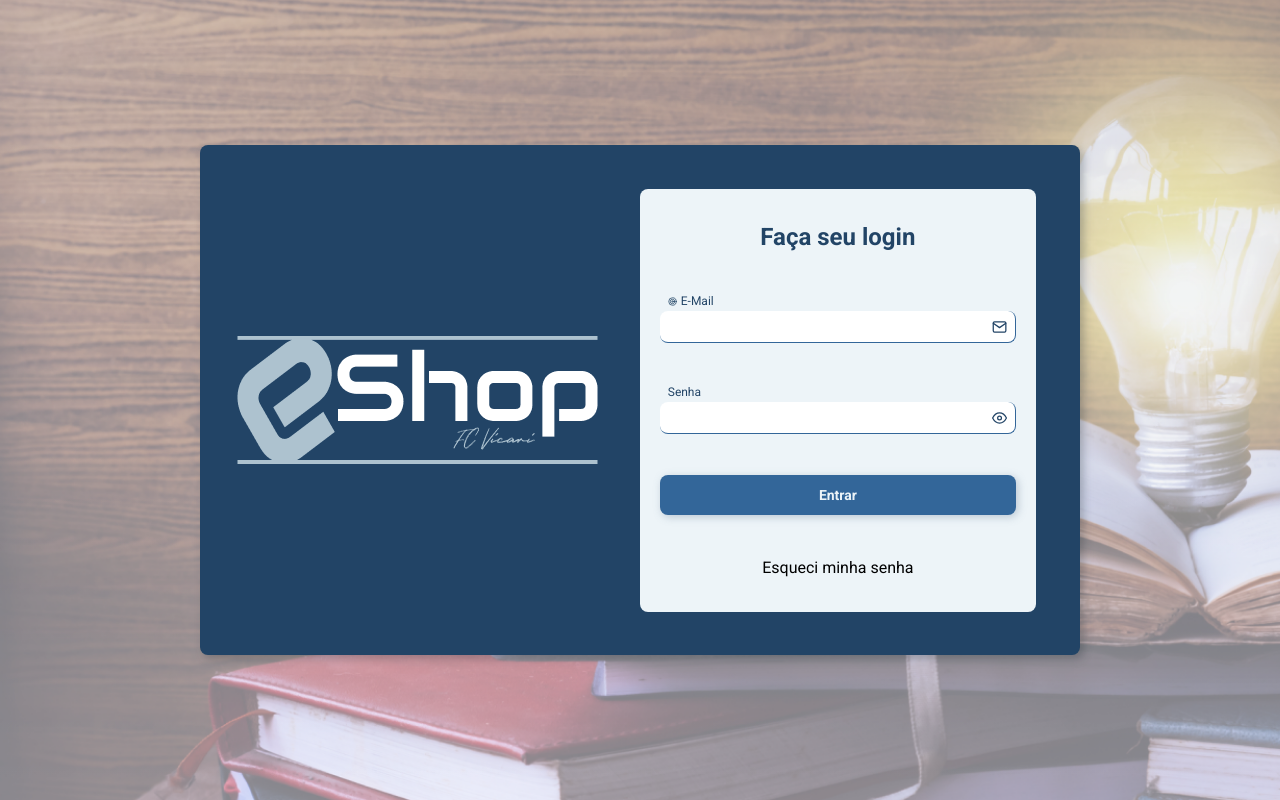
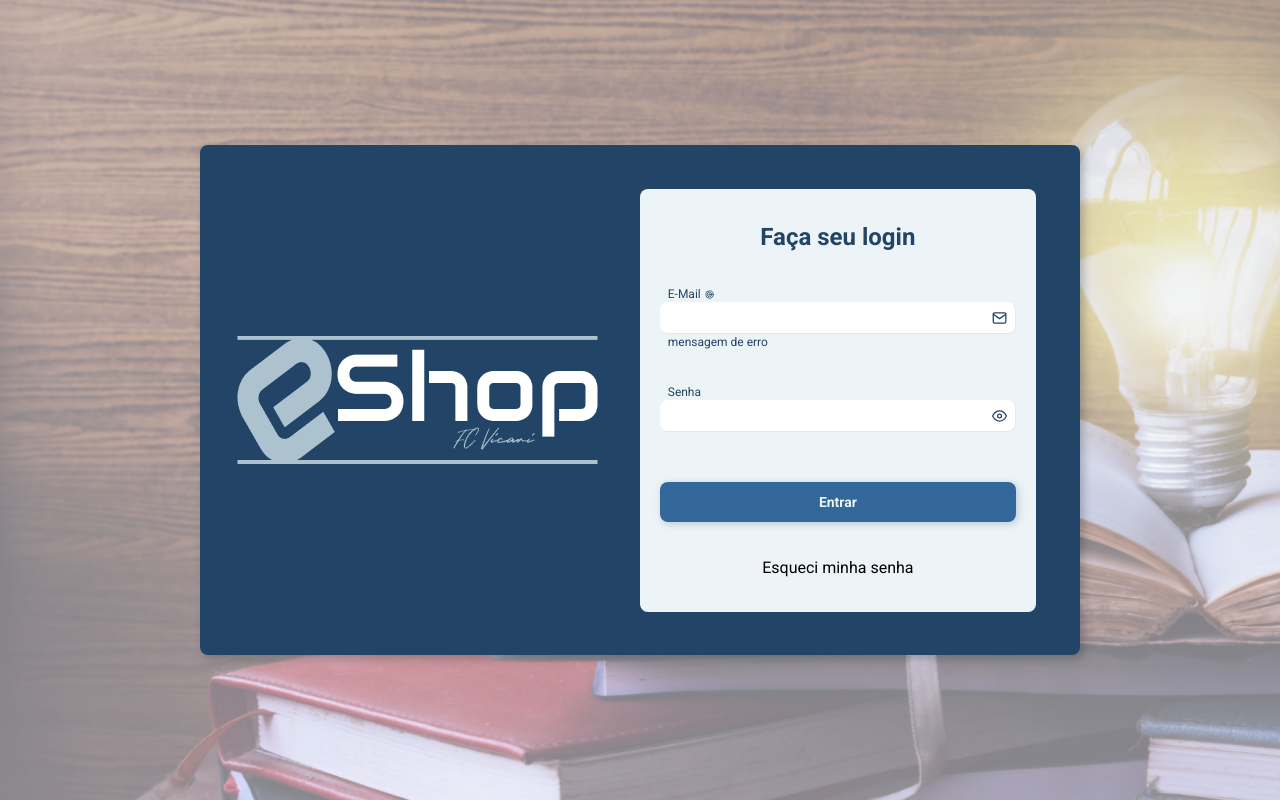
Before and after one commit to fcvicari/eshop-pet, a Next.js app in the folder epetweb/: page /login in a window 1280 px wide. Built offline with nearby package versions, Linux system fonts and the light colour scheme.

Commit message:
Added option to list field errors.

```diff
--- a/epetweb/app/login/page.tsx
+++ b/epetweb/app/login/page.tsx
@@ -1,11 +1,12 @@
 "use client"
+
+import { FiEye, FiEyeOff, FiMail } from 'react-icons/fi'
+
+import { Button } from '../src/components/button';
 import Image from 'next/image';
+import { Input } from '../src/components/input';
 import Link from 'next/link';
 import Logo from '../../public/logo.png';
-
-import { FiMail, FiEye, FiEyeOff } from 'react-icons/fi'
-import { Input } from '../src/components/input';
-import { Button } from '../src/components/button';
 
 export default function Login() {
   return (
@@ -26,6 +27,7 @@ export default function Login() {
             inputSize="full"
             label='E-Mail'
             type="email"
+            error="mensagem de erro"
             Icon={FiMail}
           />
 
--- a/epetweb/app/src/components/input/index.tsx
+++ b/epetweb/app/src/components/input/index.tsx
@@ -1,16 +1,20 @@
+import { useCallback, useEffect, useState } from 'react';
+
+import { FiTarget } from 'react-icons/fi'
+import { IconBaseProps } from 'react-icons';
 import { roboto } from '@/app/config/fonts';
-import { useCallback, useState } from 'react';
-import { IconBaseProps } from 'react-icons';
-import { FiTarget } from 'react-icons/fi'
 
 interface InputProps extends React.InputHTMLAttributes<HTMLInputElement> {
   required?: boolean;
   label: string;
+  error?: string;
   inputSize: 'xs' | 'sm' | 'base' | 'lg' | 'xl' | 'xxl' | 'full';
   Icon?: React.ComponentType<IconBaseProps>;
 }
 
+export function Input({ label, name, required, error, inputSize, Icon, ...props }: InputProps) {
   const inputClass = {
+    default: 'flex flex-row h-8 items-center w-full bg-white justify-center gap-1 px-2 rounded-lg',
     size: {
       xs: 'w-24',
       sm: 'w-36',
@@ -20,37 +24,65 @@ const inputClass = {
       xxl: 'w-72',
       full: 'w-full',
     },
+    typeBorder: {
+      onFocus: 'border-[1px]',
+      onBlur: 'border-b-[1px] border-r-[1px]',
+    },
+    color: {
+      onFocus: 'var(--yellow-500)',
+      onBlur: 'var(--blue-600)',
+      error: 'var(--red-900)',
+    }
   };
 
-export function Input({ label, name, required, inputSize, Icon, ...props }: InputProps) {
-  const [isFocused, setIsFocused] = useState(false);
+
+  const [typeBorder, setTypeBorder] = useState<'onFocus' | 'onBlur'>('onBlur');
+  const [cssConfig, setCssConfig] = useState<'onFocus' | 'onBlur' | 'error'>('onBlur')
 
   const handleInputFocus = useCallback(() => {
-    setIsFocused(true);
+    setTypeBorder('onFocus');
+    if (!error) {
+      setCssConfig('onFocus');
+    }
   }, []);
 
   const handleInputBlur = useCallback(() => {
-    setIsFocused(false);
+    setTypeBorder('onBlur');
+    if (!error) {
+      setCssConfig('onBlur');
+    }
   }, []);
 
+  useEffect(() => {
+    if (!error) {
+      setCssConfig('onBlur');
+    }
+    else {
+      setCssConfig('error');
+    }
+  }, [error]);
+
   return (
-    <div className={`flex flex-col gap-0.5 text-[var(--blue-800)] ${inputClass.size[inputSize]} `}>
+    <div className={`flex flex-col text-[var(--blue-800)] ${inputClass.size[inputSize]} `}>
       <label
         htmlFor={name}
         className='flex gap-1 items-center text-xs w-72 px-2'
       >
+        {label}
         {required && <FiTarget size={9} />}
-        {label}
       </label>
-      <div className={`flex flex-row h-8 items-center w-full bg-white justify-center gap-1 px-2 rounded-lg border-[var(--blue-600)] ${isFocused ? 'border-[1px]' : 'border-b-[1px] border-r-[1px]'} `} >
+      <div className={`${inputClass.default} border-[${inputClass.color[cssConfig]}] ${inputClass.typeBorder[typeBorder]} `} >
         <input
           onFocus={handleInputFocus}
           onBlur={handleInputBlur}
           name={name}
-          className={roboto.className + " text-sm w-full bg-transparent outline-none"}
+          className={`${roboto.className} text-sm w-full bg-transparent outline-none`}
           {...props}
         />
-        {Icon && <Icon />}
+        {Icon && <Icon className={`text-[${inputClass.color[cssConfig]}]`} />}
+      </div>
+      <div className={`h-4 pl-2 text-xs w-full text-[${inputClass.color[cssConfig]}] `}>
+        {error && (<span>{error}</span>)}
       </div>
     </div >
   );
```
Lines whose indentation alone changed are shown as unchanged.
